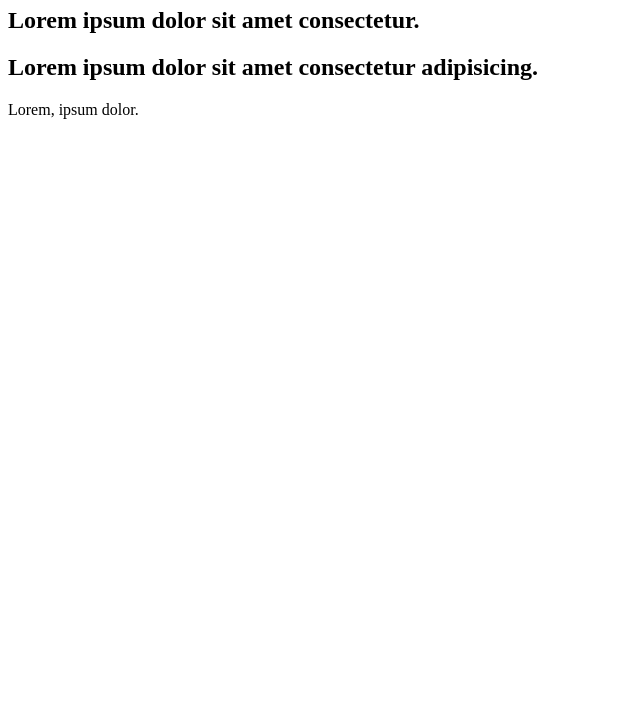
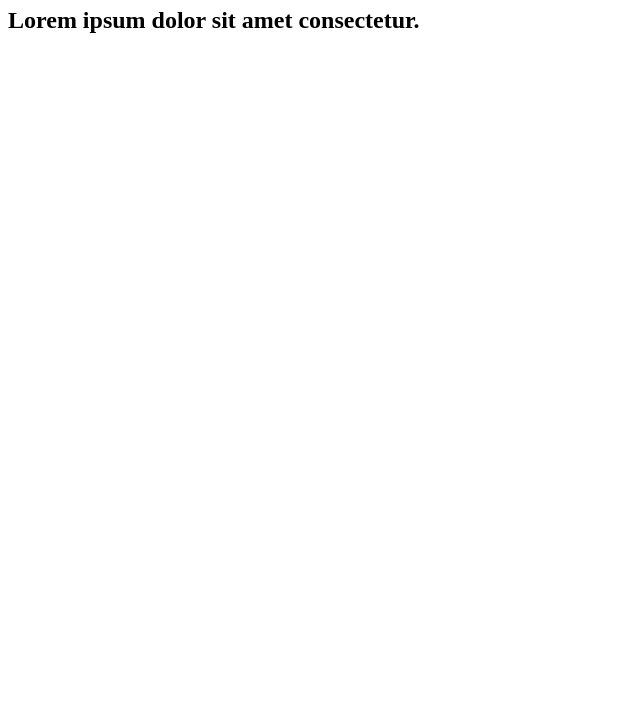
Before and after one commit to nisharmahammad12-dot/git-restore, a plain HTML site: page index.html in a window 1280 px wide. Shown: the part 73-800 px from the top of the page, without its empty margins (0-640 px from the left). Drawn offline with Linux system fonts and the light colour scheme.

Commit message:
Revert "git revert1"
This reverts commit cdbd84367ed2455cea4b274f667d6538717d75b4.

```diff
--- a/index.html
+++ b/index.html
@@ -8,7 +8,5 @@
 <body>
     <h1>restore </h1>
     <h2>Lorem ipsum dolor sit amet consectetur.</h2>
-    <h2>Lorem ipsum dolor sit amet consectetur adipisicing.</h2>
-    <p>Lorem, ipsum dolor.</p>
 </body>
 </html>
```
